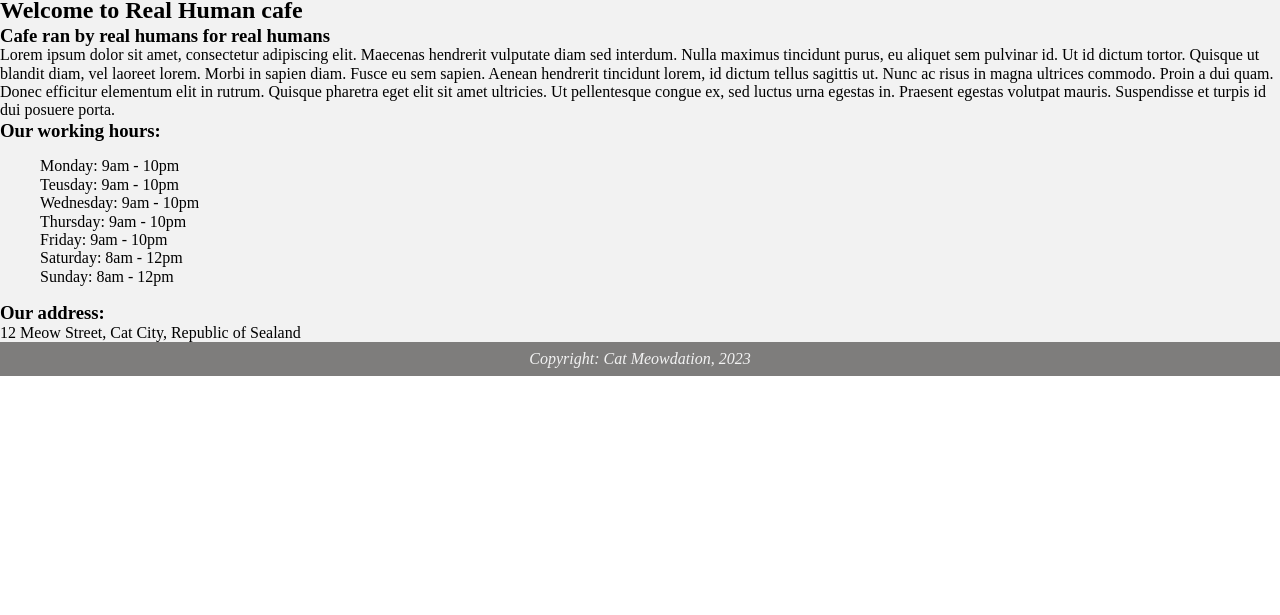
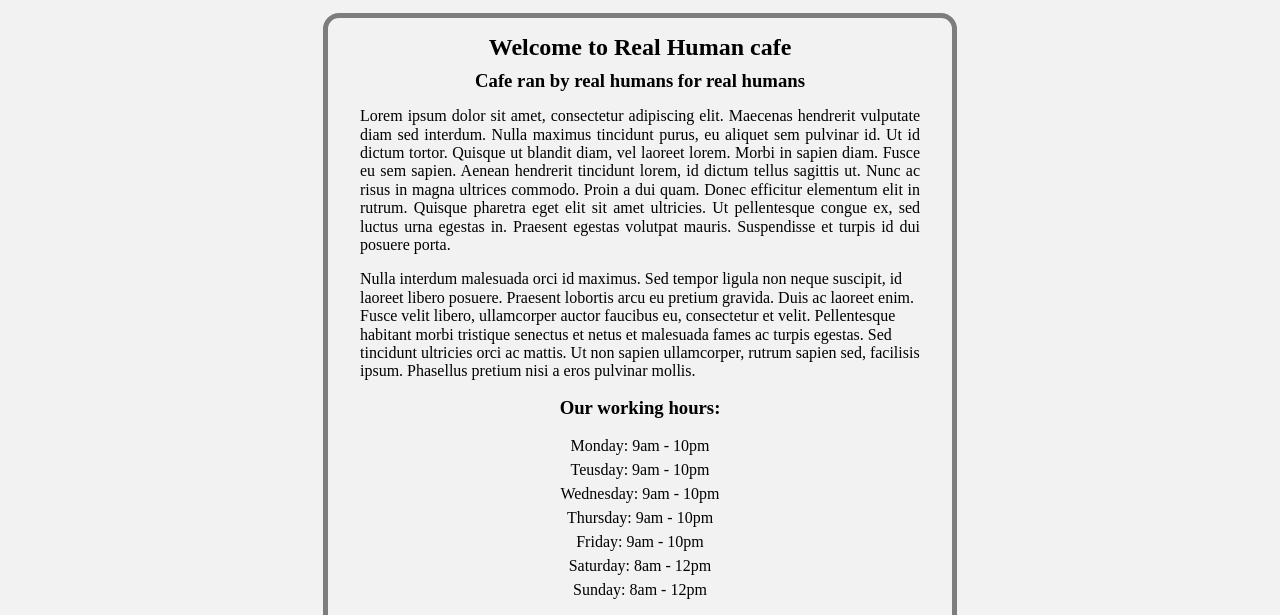
Before and after one commit to 1256-bits/cafe-page, a website built with webpack: page src/index.html in a window 1280 px wide. Shown: the part 182-797 px from the top of the page. Built offline with nearby package versions, Linux system fonts and the light colour scheme; a web font is replaced by a local one.

Commit message:
Make the page take up the whole viewport

```diff
--- a/src/index.html
+++ b/src/index.html
@@ -3,11 +3,12 @@
   <head>
     <meta charset="UTF-8" />
     <meta name="viewport" content="width=device-width, initial-scale=1.0" />
-    <title>Document</title>
+    <title>Human caffee</title>
   </head>
 
   <body>
-    <header class="header grid bg-accent fw-900 ft-accent color-background">
+    <div class="page-wrapper bg-background">
+      <header class="header grid bg-primary fw-900 ft-accent color-background">
         <h1>
           <div>Real</div>
           <div>Human cafe</div>
@@ -18,27 +19,37 @@
           <button class="tab-header">Special thanks</button>
         </nav>
       </header>
-    <main class="bg-background">
+      <main class="main">
         <div class="tab">
-        <h2>Welcome to Real Human cafe</h2>
-        <section>
-          <h3>Cafe ran by real humans for real humans</h3>
-          <p>
+          <h2 class="center">Welcome to Real Human cafe</h2>
+          <section class="section">
+            <h3 class="center">Cafe ran by real humans for real humans</h3>
+            <p class="justify">
               Lorem ipsum dolor sit amet, consectetur adipiscing elit. Maecenas
               hendrerit vulputate diam sed interdum. Nulla maximus tincidunt
               purus, eu aliquet sem pulvinar id. Ut id dictum tortor. Quisque ut
-            blandit diam, vel laoreet lorem. Morbi in sapien diam. Fusce eu sem
-            sapien. Aenean hendrerit tincidunt lorem, id dictum tellus sagittis
-            ut. Nunc ac risus in magna ultrices commodo. Proin a dui quam. Donec
-            efficitur elementum elit in rutrum. Quisque pharetra eget elit sit
-            amet ultricies. Ut pellentesque congue ex, sed luctus urna egestas
-            in. Praesent egestas volutpat mauris. Suspendisse et turpis id dui
-            posuere porta.
+              blandit diam, vel laoreet lorem. Morbi in sapien diam. Fusce eu
+              sem sapien. Aenean hendrerit tincidunt lorem, id dictum tellus
+              sagittis ut. Nunc ac risus in magna ultrices commodo. Proin a dui
+              quam. Donec efficitur elementum elit in rutrum. Quisque pharetra
+              eget elit sit amet ultricies. Ut pellentesque congue ex, sed
+              luctus urna egestas in. Praesent egestas volutpat mauris.
+              Suspendisse et turpis id dui posuere porta.
+            </p>
+            <p>
+              Nulla interdum malesuada orci id maximus. Sed tempor ligula non
+              neque suscipit, id laoreet libero posuere. Praesent lobortis arcu
+              eu pretium gravida. Duis ac laoreet enim. Fusce velit libero,
+              ullamcorper auctor faucibus eu, consectetur et velit. Pellentesque
+              habitant morbi tristique senectus et netus et malesuada fames ac
+              turpis egestas. Sed tincidunt ultricies orci ac mattis. Ut non
+              sapien ullamcorper, rutrum sapien sed, facilisis ipsum. Phasellus
+              pretium nisi a eros pulvinar mollis.
             </p>
           </section>
-        <section class="hours">
-          <h3>Our working hours:</h3>
-          <ul>
+          <section class="section hours center">
+            <h3 class="center">Our working hours:</h3>
+            <ul class="schedule">
               <li>Monday: 9am - 10pm</li>
               <li>Teusday: 9am - 10pm</li>
               <li>Wednesday: 9am - 10pm</li>
@@ -48,14 +59,15 @@
               <li>Sunday: 8am - 12pm</li>
             </ul>
           </section>
-        <section class="address">
+          <section class="section address center">
             <h3>Our address:</h3>
             <p>12 Meow Street, Cat City, Republic of Sealand</p>
           </section>
         </div>
       </main>
-    <footer class="footer bg-accent center">
+      <footer class="footer bg-primary center">
         <p class="italic color-background">Copyright: Cat Meowdation, 2023</p>
       </footer>
+    </div>
   </body>
 </html>
--- a/src/style.scss
+++ b/src/style.scss
@@ -22,9 +22,12 @@
 
 h1,
 h2,
-h3,
-p {
+h3 {
   margin: 0;
+}
+
+ul {
+  padding: 0;
 }
 
 li {
@@ -35,6 +38,33 @@ li {
   display: grid;
 }
 
+.page-wrapper {
+    min-height: 100vh;
+    display: flex;
+    flex-direction: column;
+}
+
 .footer {
   padding: 0.5rem;
 }
+
+.main {
+  padding-block: 1rem;
+  margin: auto;
+}
+
+.tab {
+  width: 70ch;
+  margin: auto;
+  border: 5px solid var(--accent);
+  padding: 1rem 2rem;
+  border-radius: 1rem;
+}
+
+.section {
+  margin-top: 0.5em;
+}
+
+.schedule {
+    line-height: 1.5rem;
+}
```
Lines whose indentation alone changed are shown as unchanged.
